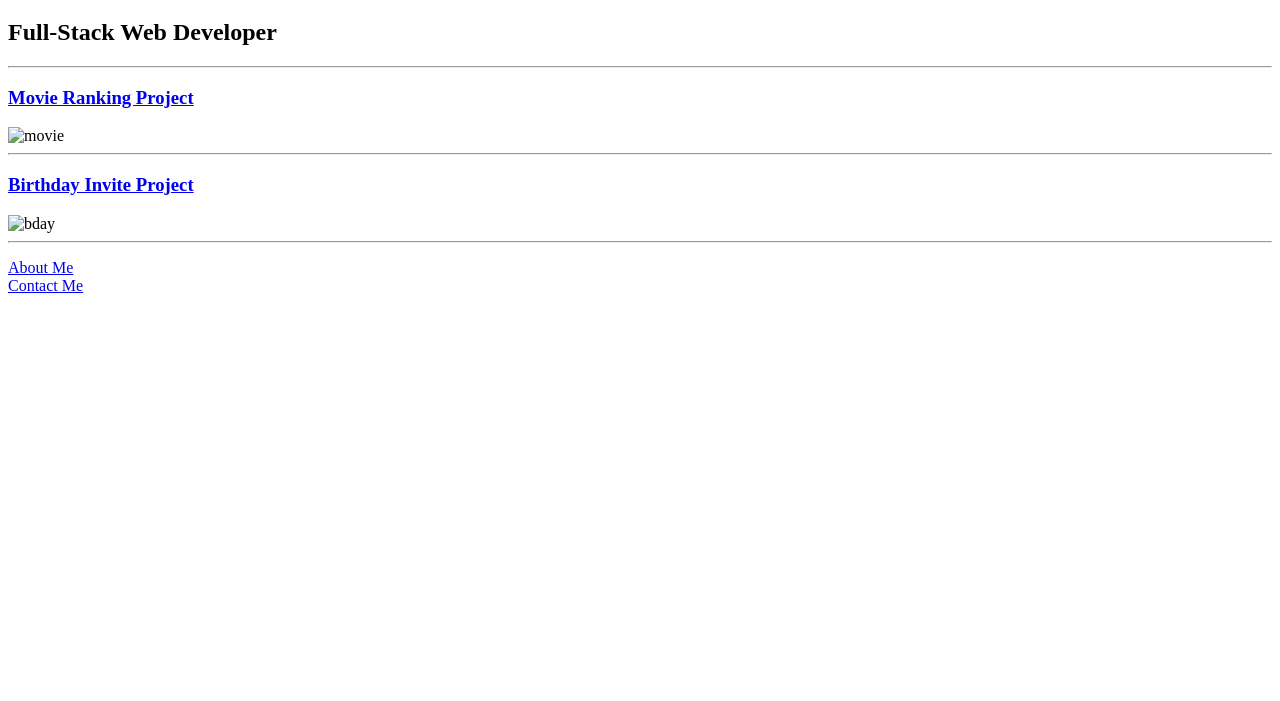
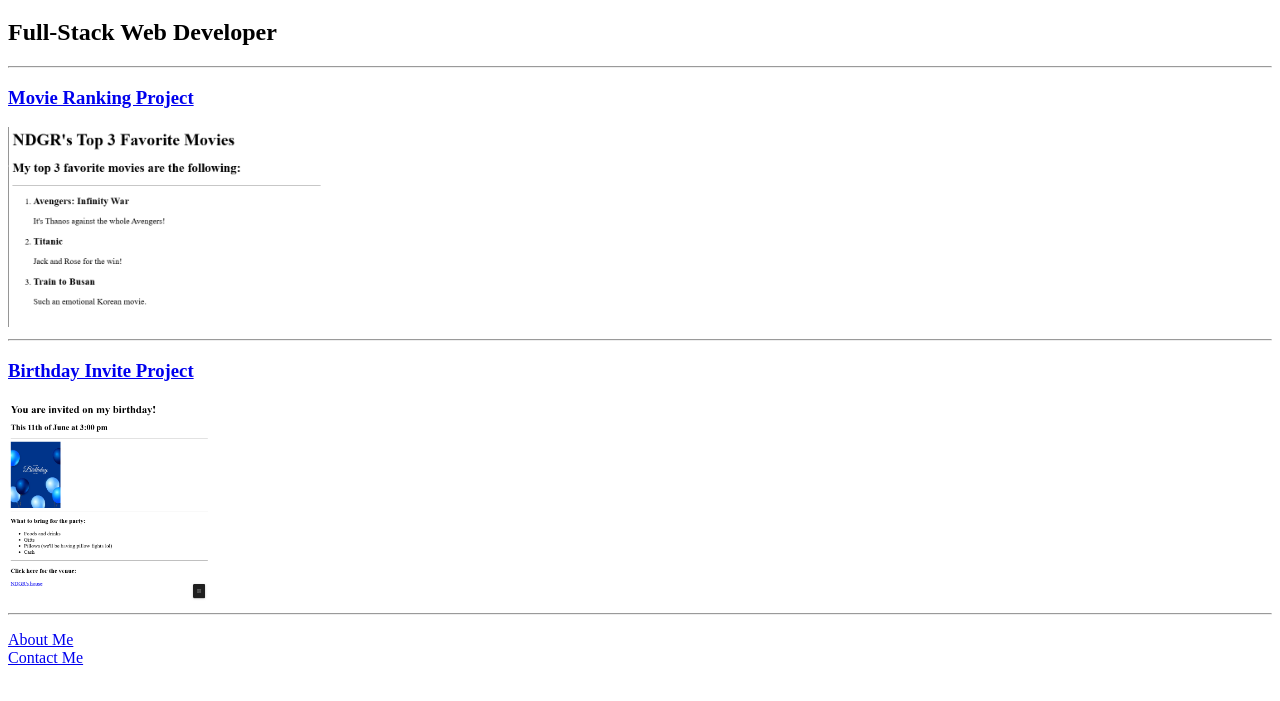
Before and after one commit to normanromulo15-ux/html-portfolio, a plain HTML site: page index.html in a window 1280 px wide. Shown: the part 61-762 px from the top of the page. Drawn offline with Linux system fonts and the light colour scheme.

Commit message:
Update index.html

```diff
--- a/index.html
+++ b/index.html
@@ -12,12 +12,12 @@
     <h3>
         <a href="./public/movie-ranking.html">Movie Ranking Project</a>
     </h3>
-    <img src="../4.3 HTML Porfolio Project/assets/images/movie.png" height="200" alt="movie" />
+    <img src="./assets/images/movie.png" height="200" alt="movie" />
     <hr />
     <h3>
         <a href="./public/birthday-invite.html">Birthday Invite Project</a>
     </h3>
-    <img src="../4.3 HTML Porfolio Project/assets/images/birthday.png" height="200" alt="bday" />
+    <img src="./assets/images/birthday.png" height="200" alt="bday" />
     <hr />
     <p>
         <a href="./public/about.html">About Me</a> <br />
```
